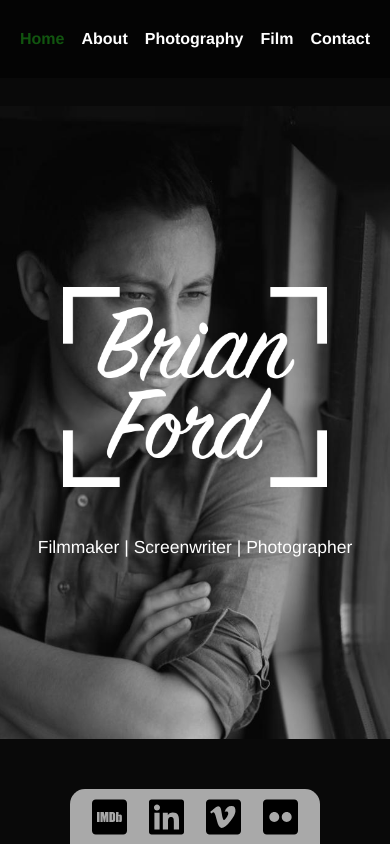
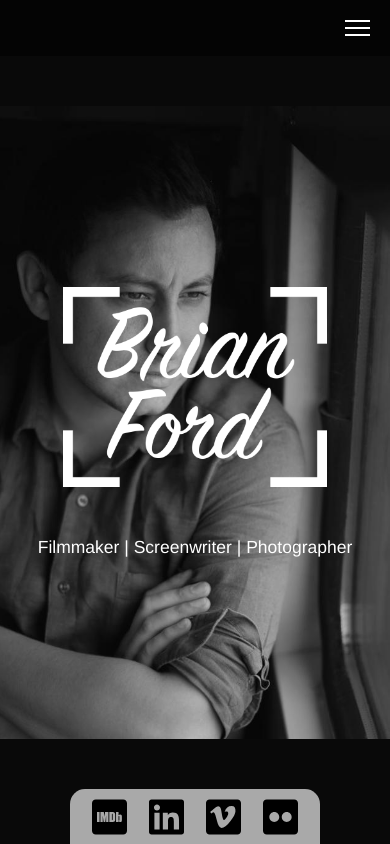
Before and after one commit to brianfordcode/brian-ford-film, a Vue app: page / in a window 390 px wide. Built offline with nearby package versions, Linux system fonts and the light colour scheme.

Commit message:
add hamb menu for mobile, everything works

```diff
--- a/src/App.vue
+++ b/src/App.vue
@@ -33,22 +33,4 @@ export default {
 
 }
 
-#nav {
-  padding: 30px 0;
-  text-align: center;
-  z-index: 100000;
-  background-color: rgba(0,0,0,0.5);
-  position: fixed;
-  width: 100%;
-}
-
-#nav a {
-  color: white;
-  font-weight: bold;
-  text-decoration: none;
-}
-
-#nav a.router-link-exact-active {
-  color: rgb(17, 85, 15);
-}
 </style>
--- /dev/null
+++ b/src/components/hamb-menu-mobile.vue
@@ -0,0 +1,119 @@
+<template>
+<div class="entire-page">
+    <div class="container">
+        <div id= "hamb-menu"
+            :class="{ 'open': isOpen }"
+            @click="isOpen = !isOpen"
+            :active="isOpen"
+        >
+            <span class="burger-bar-1"></span>
+            <span class="burger-bar-2"></span>
+            <span class="burger-bar-3"></span>
+        </div>
+
+    </div>
+
+<div id="nav" v-if="isOpen" @click="isOpen = !isOpen">
+    <div class="links">
+        <router-link to="/"><p>Home</p></router-link>
+        <router-link to="/about"><p>About</p></router-link>
+        <router-link to="/photography"><p>Photography</p></router-link>
+        <router-link to="/film"><p>Film</p></router-link>
+        <router-link to="/contact"><p>Contact</p></router-link>
+    </div>
+</div>
+</div>
+
+
+</template>
+
+<script scoped>
+export default {
+    data() { return {
+        isOpen: false
+    }},
+}
+</script>
+
+<style scoped>
+
+    .container {
+        position: fixed;
+        display: flex;
+        justify-content: flex-end;
+        /* border: 1px solid white; */
+        width: 100%;
+        background-color: rgba(0,0,0,0.5);
+    }
+
+
+    #hamb-menu {
+        z-index: 10000;
+        display: flex;
+        flex-direction: column;
+        cursor: pointer;
+        transition: transform .5s ease-in-out;
+        user-select: none;
+        padding: 20px;
+    }
+    #hamb-menu span:nth-child(2) {
+        margin: 5px 0;
+    }
+    #hamb-menu span {
+        height: 2px;
+        width: 25px;
+        background-color: white;
+        transition: transform .2s ease-in-out, opacity .2s ease-in-out;
+    }
+    #hamb-menu.open .burger-bar-1 {
+        transform: translateY(7px) rotate(-45deg) ;
+    }
+    #hamb-menu.open .burger-bar-2 {
+        opacity: 0;
+    }
+    #hamb-menu.open .burger-bar-3 {
+        transform: translateY(-7px) rotate(45deg);
+        top: 10px;
+    }
+
+
+
+#nav {
+    position: fixed;
+    z-index: 100;
+    background-color: black;
+    display: flex;
+    flex-direction: column;
+    justify-content: center;
+    width: 100%;
+    height: 100%;
+    transform: translateY(56px);
+
+}
+
+.links {
+    display: flex;
+    flex-direction: column;
+    justify-content: space-between;
+    align-items: center;
+    height: 60%;
+    transform: translateY(-56px);
+
+}
+
+.links a {
+    color: white;
+    text-decoration: none;
+    font-weight: bold;
+}
+
+.links a p {
+    font-size: 30px;
+}
+
+.links a.router-link-exact-active {
+  border: 1px solid white;
+  padding: 5px;
+}
+
+</style>
--- a/src/components/nav-bar.vue
+++ b/src/components/nav-bar.vue
@@ -7,41 +7,68 @@
             <router-link to="/film">Film</router-link>
             <router-link to="/contact">Contact</router-link>
         </div>
-  </div>
+    </div>
+
+    <mobileMenu class="mobile-menu"/>
+
 </template>
 
 <script>
+import mobileMenu from "./hamb-menu-mobile.vue"
 export default {
+    components: {
+        mobileMenu
+    }
 
 }
 </script>
 
-<style>
+<style scoped>
+
+.mobile-menu {
+    display: none;
+}
+
 #nav {
   z-index: 100000;
   background-color: rgba(0,0,0,0.5);
   position: fixed;
-  width: 50%;
+  width: 100%;
   display: flex;
   align-items: center;
   justify-content: space-around;
+  padding: 30px 0;
 }
 
 .links {
-    width: 60%;
+    width: 100%;
     max-width: 500px;
     min-width: 350px;
     display: flex;
     justify-content: space-between;
+    align-items: center;
 }
 
 .links a {
-  color: black;
+  color: white;
   font-weight: bold;
   text-decoration: none;
 }
 
 .links a.router-link-exact-active {
-  color: rgb(17, 85, 15);
+  border: 1px solid white;
+  padding: 5px;
 }
+
+@media screen and (max-width: 550px) {
+    #nav {
+        display: none;
+    }
+    .mobile-menu {
+        display: initial;
+    }
+
+}
+
+
 </style>
```
